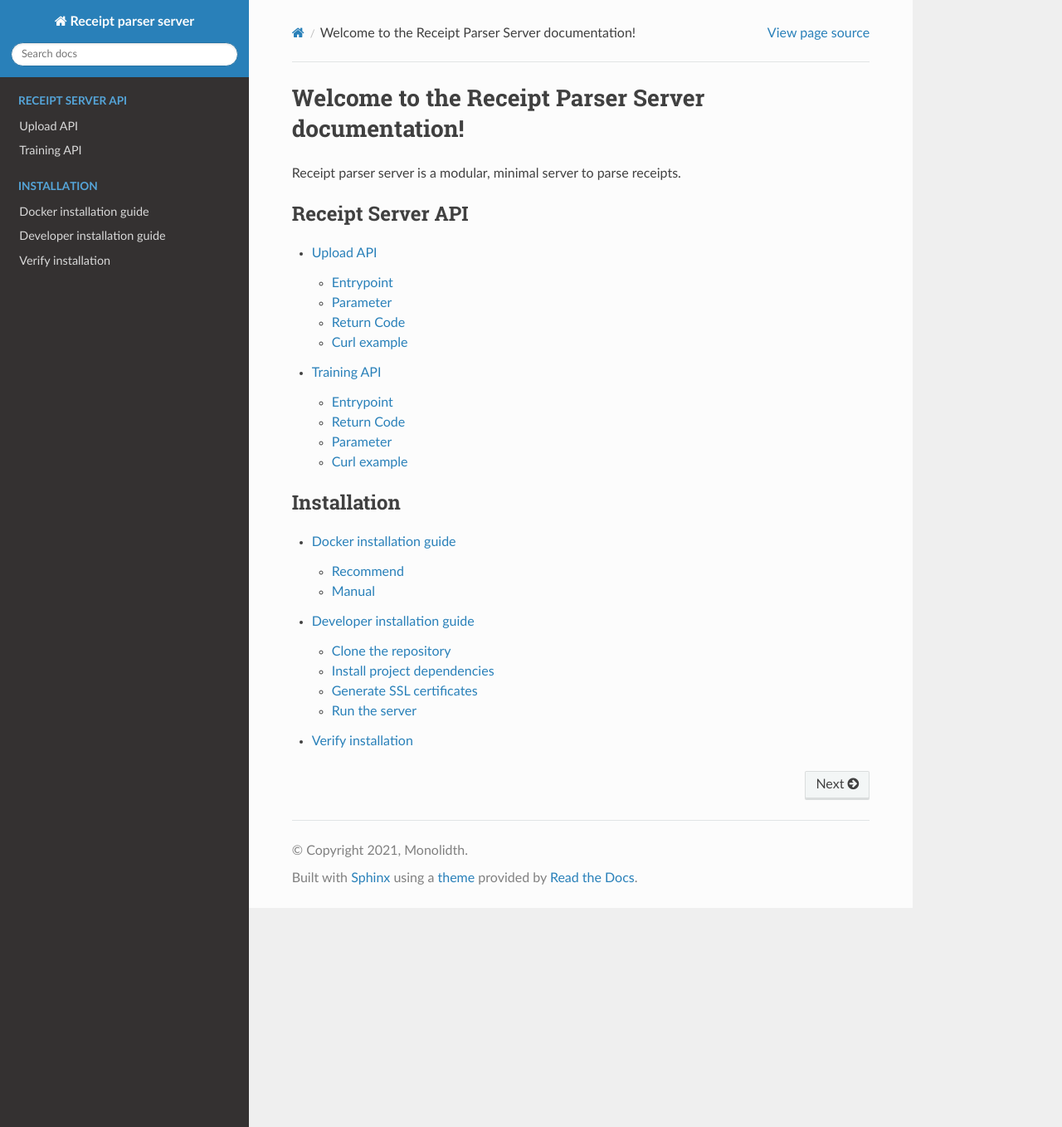
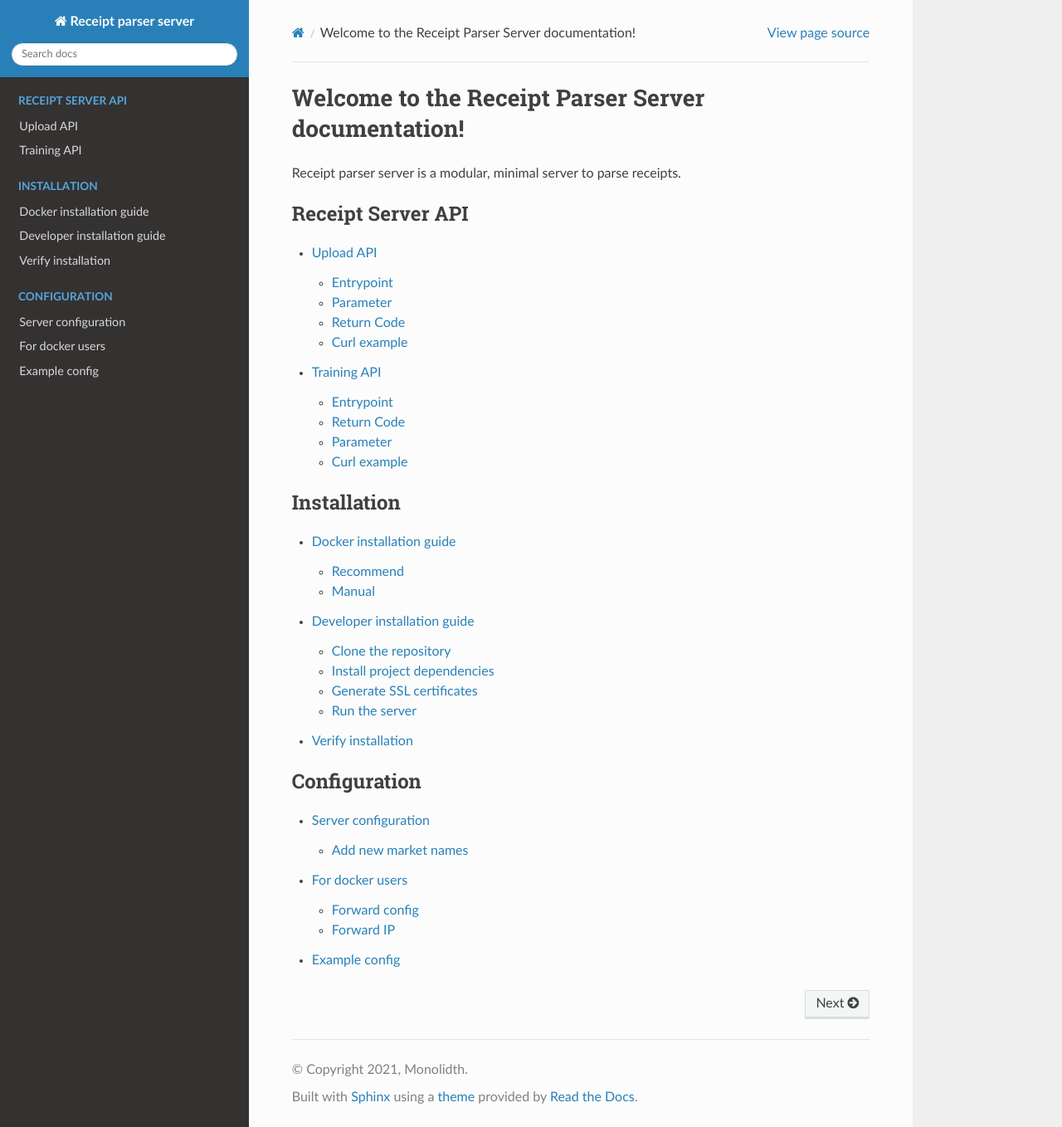
Before and after one commit to ReceiptManager/receipt-parser-server, a Sphinx documentation site: the page built from docs/index.rst, in a window 1280 px wide and 1358 px high. Shown: the whole window at 83% size. Built offline with Sphinx 7.4.7 and the Read the Docs theme 2.0.0, drawn with Linux system fonts in a browser that asks for light colours; some of the changed lines change nothing that is shown.

Commit message:
[DOCU] add receipt parser configuration examples

```diff
--- /dev/null
+++ b/docs/config.rst
@@ -0,0 +1,217 @@
+Server configuration
+========================
+
+Following keys need to be defined.
+
++---------------+-------------------------------------------------+-------------------------------------+
+| Config key    | Default value                                   | Description                         |
++---------------+-------------------------------------------------+-------------------------------------+
+| language      | de                                              | Define the tesseract language       |
++---------------+-------------------------------------------------+-------------------------------------+
+| https         | true                                            | Enable HTTPS                        |
++---------------+-------------------------------------------------+-------------------------------------+
+| zeroconf      | false                                           | Enable zeroconf service             |
++---------------+-------------------------------------------------+-------------------------------------+
+| receipts_path | "data/txt"                                      | Path where receipts are stored      |
++---------------+-------------------------------------------------+-------------------------------------+
+| markets       | markets:                                        | Markets name                        |
+|               |   store name:                                   |                                     |
+|               |      - likely name 1                            |                                     |
+|               |      - likely name 2                            |                                     |
++---------------+-------------------------------------------------+-------------------------------------+
+| sum_keys      | - summe                                         | Keys to identify sum                |
+|               | - gesamtbetrag                                  |                                     |
+|               | - gesamt                                        |                                     |
+|               | - total                                         |                                     |
+|               | - sum                                           |                                     |
+|               | - zwischensumme                                 |                                     |
+|               | - bar                                           |                                     |
+|               | - te betalen                                    |                                     |
++---------------+-------------------------------------------------+-------------------------------------+
+| ignore_keys   | - rockgeld                                      | Keys                                |
+|               | - rusckgeld                                     |                                     |
+|               | - rückgeld                                      |                                     |
+|               | - mwst                                          |                                     |
++---------------+-------------------------------------------------+-------------------------------------+
+| sum_format    | \d+(\.\s?                                       | Regex to identify the receipt total |
+|               | |,\s?|[^a-zA-Z\d])\d{2}                         |                                     |
++---------------+-------------------------------------------------+-------------------------------------+
+| item_format   | ([a-zA-Z].+)\s(-|)(\d,\d\d)\s                   | Regex to identify the receipt items |
++---------------+-------------------------------------------------+-------------------------------------+
+| date_format   | ((\d{2}\.\d{2}\.\d{2,4})                        | Regex to identify the receipt date  |
+|               | |(\d{2,4}\/\d{2}\/\d{2})|(\d{2}\/\d{2}\/\d{4})) |                                     |
++---------------+-------------------------------------------------+-------------------------------------+
+
+Add new market names
+"""""""""""""""""""""
+You can add new market entry below the ``makets`` key e.g.
+
+.. code-block:: bash
+
+     Store name:
+             - likely name 1
+             - likely name 2
+
+Note: that the store name is returned and the likely names are used to scan the receipt
+for these names. You can consider the receipt parser output in ``data/txt``
+
+In this example, the tesseract output looks like:
+
+.. code-block:: text
+
+    EWE Rene Müller 0HGCITY
+    org-Friedrich-Str.9
+
+    }
+    —
+    L
+    L
+    E
+    /
+    D “il s
+
+    L „é„ 31 Karlsruhe
+    | | 50 /
+    R 0/Z1 / 664 87 954
+    LL UID Nr. : DE326445229
+    B ) EUR
+    —— MIO MIO MATE —
+    | | )
+    _„*}„%_ PF£N3t% ?5 1108 4
+    | 6 Sal ‚19 .EUR X
+    f““j“i$“ 2 5Stk x \ 0,15 V
+    E E O
+    _; Ge R "*M—w—‘—-»»——————*_„::_;:::..:‘::.;:_:‚;r::::.::ä..b-ö-«"
+    ; ‚ Rückgeld BAR EHE 0, 32
+    %———%———i S£Buer % Netto: steuer B[9£15
+    | HAL En 2,25 0,43 . 268
+    / ““‘};l@samtbetrag 2,25 0,43 a Z
+    f ı TSE-Signatur: M631mP54IvkcwnNk+H7th3&meTdLüö[w
+    8 0bo5B71skamunHSsZC1Z4q9ds6BRoDNWg
+    Sa aUfagzEbyt TDVULU2ecc4rUk5/3211shY
+
+The output looks horrible but you might noticed that the store name
+is Rewe but the output is: ``EWE Rene Müller 0HGCITY``. Now, add the following market
+in the ``config.yml``.
+
+.. code-block:: bash
+
+    REWE:
+     - ewe
+
+To identify the market name Rewe but be carefully for duplicate store names. If the store name
+Rewe exist please only add the likely name ``ewe``.
+
+For docker users
+========================
+
+
+Forward config
+""""""""""""""""
+If you use the Docker image, you can forward the configuration file ``config.yml``.
+If the ``config.yml`` is in your current directory you can add the following flag
+
+.. code-block:: bash
+
+    -v "$(pwd):/config" -e RECEIPT_PARSER_CONFIG_DIR="/config"
+
+If the config file is not in your current working directory. Replace ``$(pwd)`` with
+you the configuration folder.
+
+
+Forward IP
+""""""""""""""""
+Additionally, you can forward the Docker IP using:
+
+.. code-block:: bash
+
+    -p $IP:8721:8721
+
+Example config
+===============
+
+.. code-block:: bash
+
+        # Define the tesseract language
+    language: deu
+
+    # Enable https
+    https: true
+
+    # Enable zeroconf
+    zeroconf: false
+
+    # Where the receipts are stored
+    # Receipts should be simple text files
+    receipts_path: "data/txt"
+
+    # Market names roughly ordered by likelihood.
+    # Can contain market locations for fuzzy parsing
+    markets:
+      Colruyt:
+         - colruyt
+         - Colruyt
+      Delhaize:
+         - Delhaize
+         - delhaize
+      Penny:
+         - penny
+         - p e n n y
+         - m a r k t gmbh
+      REWE:
+         - rewe
+      Real:
+         - real
+      Netto:
+         - netto-online
+      Kaiser's:
+         - kaiser
+         - kaiserswerther straße 270
+      Aldi:
+         - aldi
+         - friedrichstr 128—133
+      Lidl:
+         - lidl
+      Edeka:
+        - edeka
+      Drogerie:
+         - drogerie
+      Kodi:
+         - kodi
+      Getraenke:
+        - Getraenke Tempel
+      Tanken:
+         - shell
+         - esso station
+         - aral
+         - total tankstelle
+         - RK Tankstellen
+      Migros:
+         - genossenschaft migros
+
+    sum_keys:
+      - summe
+        - gesamtbetrag
+        - gesantbetrag
+        - gesamt
+        - total
+        - sum
+        - zwischensumme
+        - bar
+        - te betalen
+        - rockgeld
+        - rusckgeld
+        - rückgeld
+
+        ignore_keys:
+          - mwst
+          - kg x
+          - stkx
+          - stk
+
+
+    sum_format: '\d+(\.\s?|,\s?|[^a-zA-Z\d])\d{2}'
+
+    item_format: '([a-zA-Z].+)\s(-|)(\d,\d\d)\s'
+
+    date_format: '((\d{2}\.\d{2}\.\d{2,4})|(\d{2,4}\/\d{2}\/\d{2})|(\d{2}\/\d{2}\/\d{4}))'
--- a/docs/index.rst
+++ b/docs/index.rst
@@ -15,3 +15,8 @@
    :caption: Installation
 
    installation
+
+.. toctree::
+   :caption: Configuration
+
+   config
```
